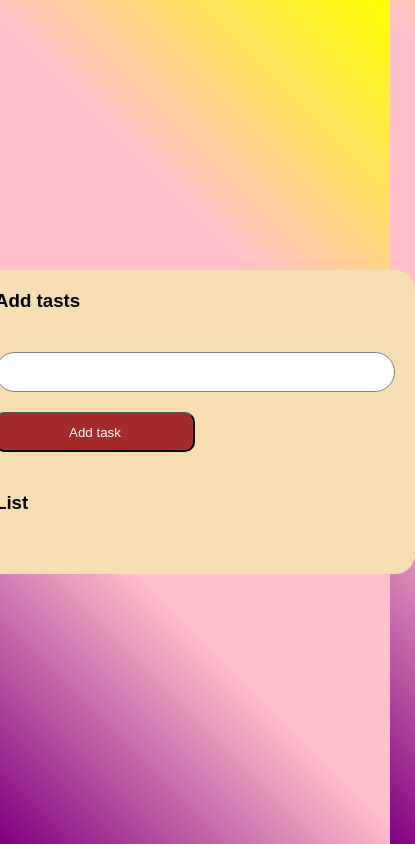
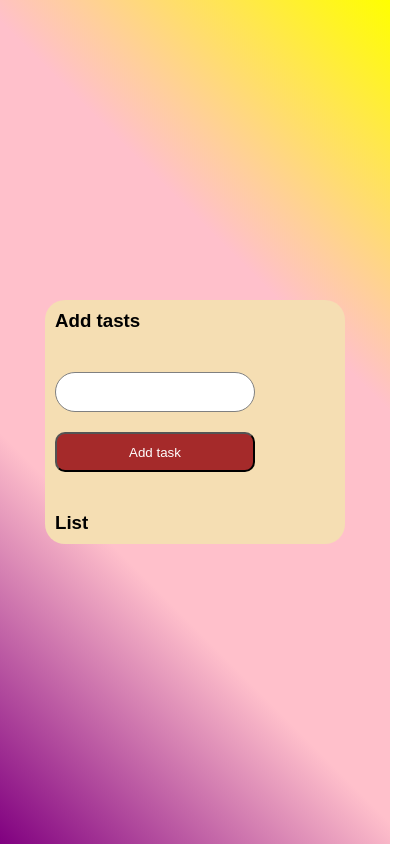
Before and after one commit to DevMeley/To-do-application, a plain HTML site: page index.html in a window 390 px wide. Shown: the whole page, 415 px wide, since content can reach past the window. Drawn offline with Linux system fonts and the light colour scheme.

Commit message:
Fixed a bug

```diff
--- a/index.html
+++ b/index.html
@@ -14,9 +14,11 @@
                 <input type="text" id="myInput">
                 <button class="myAddButton" >Add task</button>
             </div>
-            <h3>List</h3>
-            <ul id="myList">
-            </ul>
+            <div class="wrap">
+                <h3>List</h3>
+                <ul id="myList">
+                </ul>
+            </div>
         </div>
     </section>
 
--- a/style.css
+++ b/style.css
@@ -64,3 +64,24 @@ ul li{
     margin-left: 20px;
     margin-bottom: 10px;
 }
+
+@media screen and (max-width:520px) {
+    input{
+        height: 40px;
+        width: 200px;
+        padding: 10px;
+        border-radius: 20px;
+        border: 1px solid gray;
+    }
+    section{
+        background-color: wheat;
+        padding: 10px;
+        border-radius: 20px;
+        width: 300px;
+    }
+    .wrap{
+        width:250px;
+        overflow-wrap: break-word;
+        word-wrap: break-word;
+    }
+}
```
